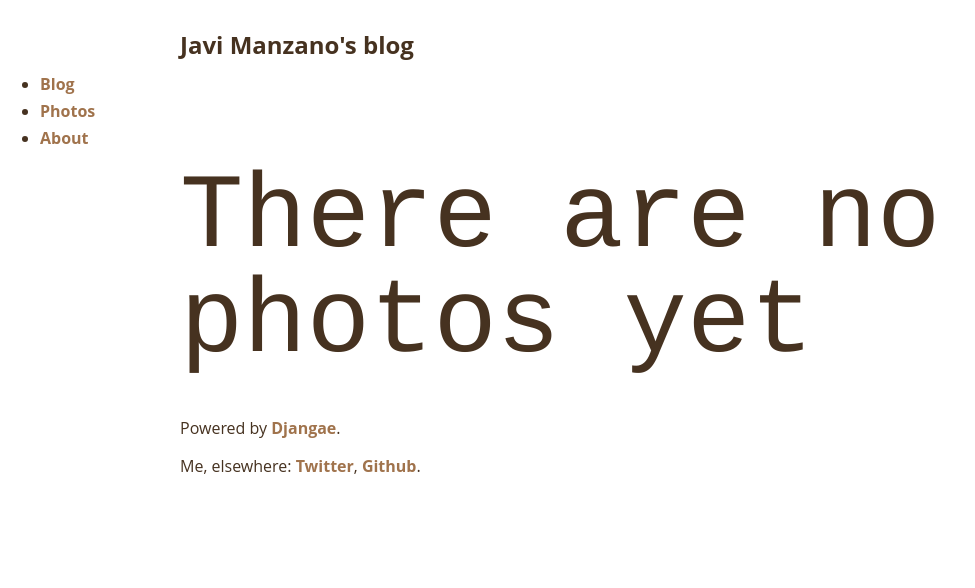
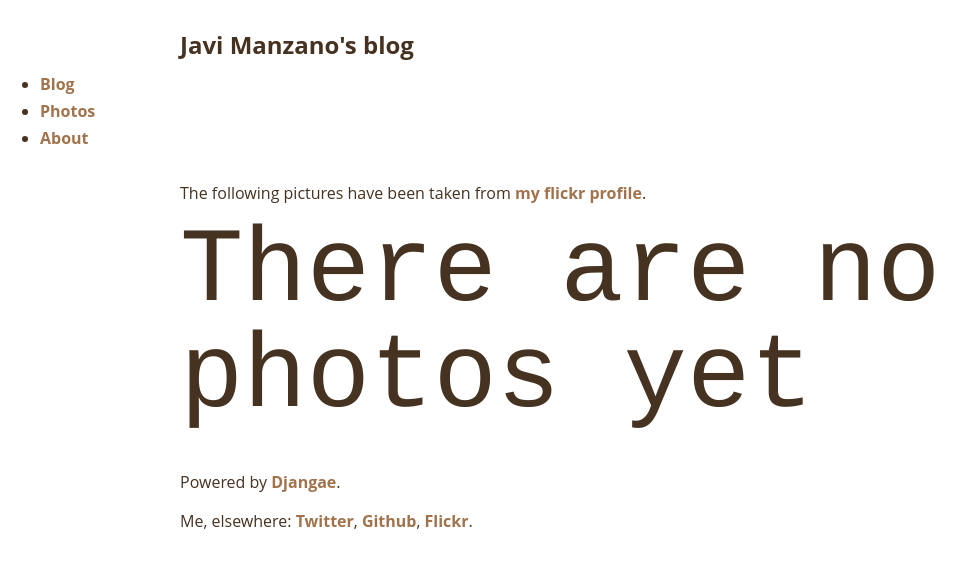
Before and after one commit to jgasteiz/javiman, a Django app: template templates/blog/photos.html in a window 1280 px wide. Shown: the part 257-845 px from the top of the page, without its empty margins (0-975 px from the left). Before the commit the page ends 731 px from the top, so only its background shows below. Run offline with Django 3.2, Linux system fonts and the light colour scheme; the template is opened without the code that fills it, so the values that code supplies are empty.

Commit message:
Add links to flickr

```diff
--- a/templates/blog/base.html
+++ b/templates/blog/base.html
@@ -35,7 +35,7 @@
     </div>
     <footer class="main-footer">
         <p>Powered by <a target="_blank" href="https://github.com/potatolondon/djangae">Djangae</a>.</p>
-        <p>Me, elsewhere: <a href="https://twitter.com/_javiman" target="_blank">Twitter</a>, <a href="https://github.com/jgasteiz/" target="_blank">Github</a>.</p>
+        <p>Me, elsewhere: <a href="https://twitter.com/_javiman" target="_blank">Twitter</a>, <a href="https://github.com/jgasteiz/" target="_blank">Github</a>, <a target="_blank" href="https://www.flickr.com/photos/jgasteiz/">Flickr</a>.</p>
     </footer>
 </body>
 </html>
--- a/templates/blog/photos.html
+++ b/templates/blog/photos.html
@@ -1,7 +1,8 @@
 {% extends 'blog/base.html' %}
 
 {% block content %}
-    {{ photos_url }}
+    <p>The following pictures have been taken from <a target="_blank" href="https://www.flickr.com/photos/jgasteiz/">my flickr profile</a>.</p>
+
     {% for photo in photo_list %}
         <section class="photo">
             <img class="photo__image" src="{{ photo.url }}" alt="{{ photo.title }}" title="{{ photo.title }}">
```
